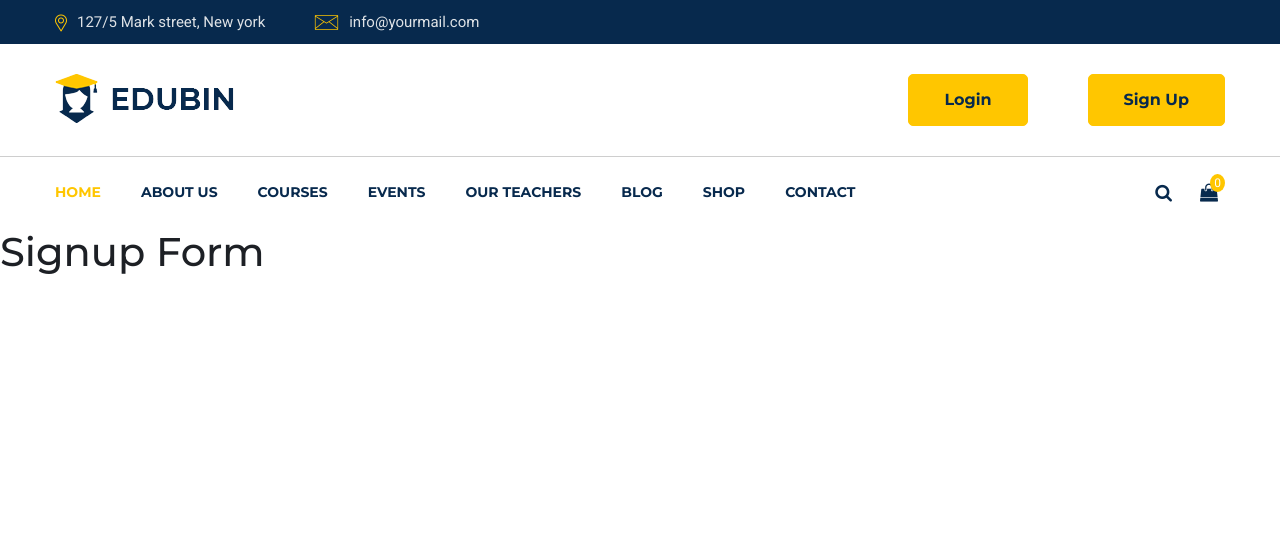
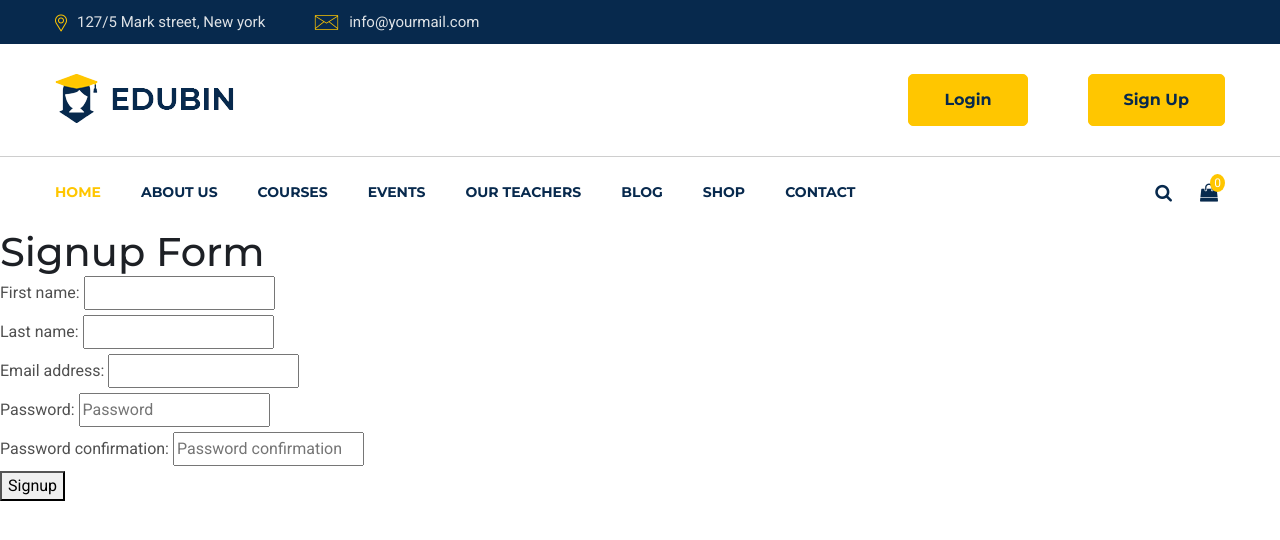
Before and after one commit to fathimaNasmin/lms-django-project, a Django app: page /user/signup/ in a window 1280 px wide. Shown: the top 540 px of the page. Run offline with Django 4.2, Linux system fonts and the light colour scheme; some libraries are stand-ins or nearby versions.

Commit message:
form created

```diff
--- /dev/null
+++ b/user/forms.py
@@ -0,0 +1,33 @@
+from django.forms import ModelForm
+from . import models
+from django import forms
+from django.core.validators import RegexValidator
+from django.contrib.auth.forms import UserCreationForm
+
+class SignUpForm(UserCreationForm):
+    """Form Class for SignUp form"""
+    def __init__(self, *args, **kwargs):
+        super(SignUpForm, self).__init__(*args, **kwargs)
+        self.fields['password1'].widget = forms.PasswordInput(
+            attrs={'placeholder': 'Password'})
+        self.fields['password2'].widget = forms.PasswordInput(
+            attrs={'placeholder': 'Password confirmation'})
+
+        for fieldname in ['email', 'password1', 'password2']:
+            self.fields[fieldname].help_text = None
+            # self.fields[fieldname].label = ""
+            # self.fields[fieldname].widget.attrs['class'] = 'form-control border-0 border-bottom'
+
+    class Meta:
+        model = models.User
+        fields = ["first_name", "last_name","email"]
+
+    def clean_first_name(self, *args, **kwargs):
+        """Function to validate first_name form field"""
+        first_name = self.cleaned_data.get('first_name')
+        if not first_name.isalpha():
+            raise forms.ValidationError("First name must contain only alphabets.")
+        if len(first_name) < 2:
+            raise forms.ValidationError("First name must be at least 2 characters long.")
+
+        return first_name
--- a/user/templates/user/signup.html
+++ b/user/templates/user/signup.html
@@ -7,6 +7,13 @@
 
 {% block main %}
 <h1>Signup Form</h1>
+<form action="{% url 'signup' %}" method="POST">
+    {% csrf_token %}
+    {{form.as_p}}
+    <button type="submit">Signup</button>
+</form>
+
+<p class="text-danger">{{form.errors}}</p>
 {% endblock %}
 
 
--- a/user/views.py
+++ b/user/views.py
@@ -1,4 +1,12 @@
-from django.shortcuts import render
+from django.shortcuts import render,redirect
+
+from . import forms
 
 def signup(request):
-    return render(request,'user/signup.html')
+    signup_form = forms.SignUpForm(request.POST or None)
+    if signup_form.is_valid():
+        signup_form.save()
+        print(signup_form.cleaned_data['email'])
+        return redirect('signup')
+    context = {'form':signup_form}
+    return render(request,'user/signup.html',context)
```
Also changed, not shown: db.sqlite3.
